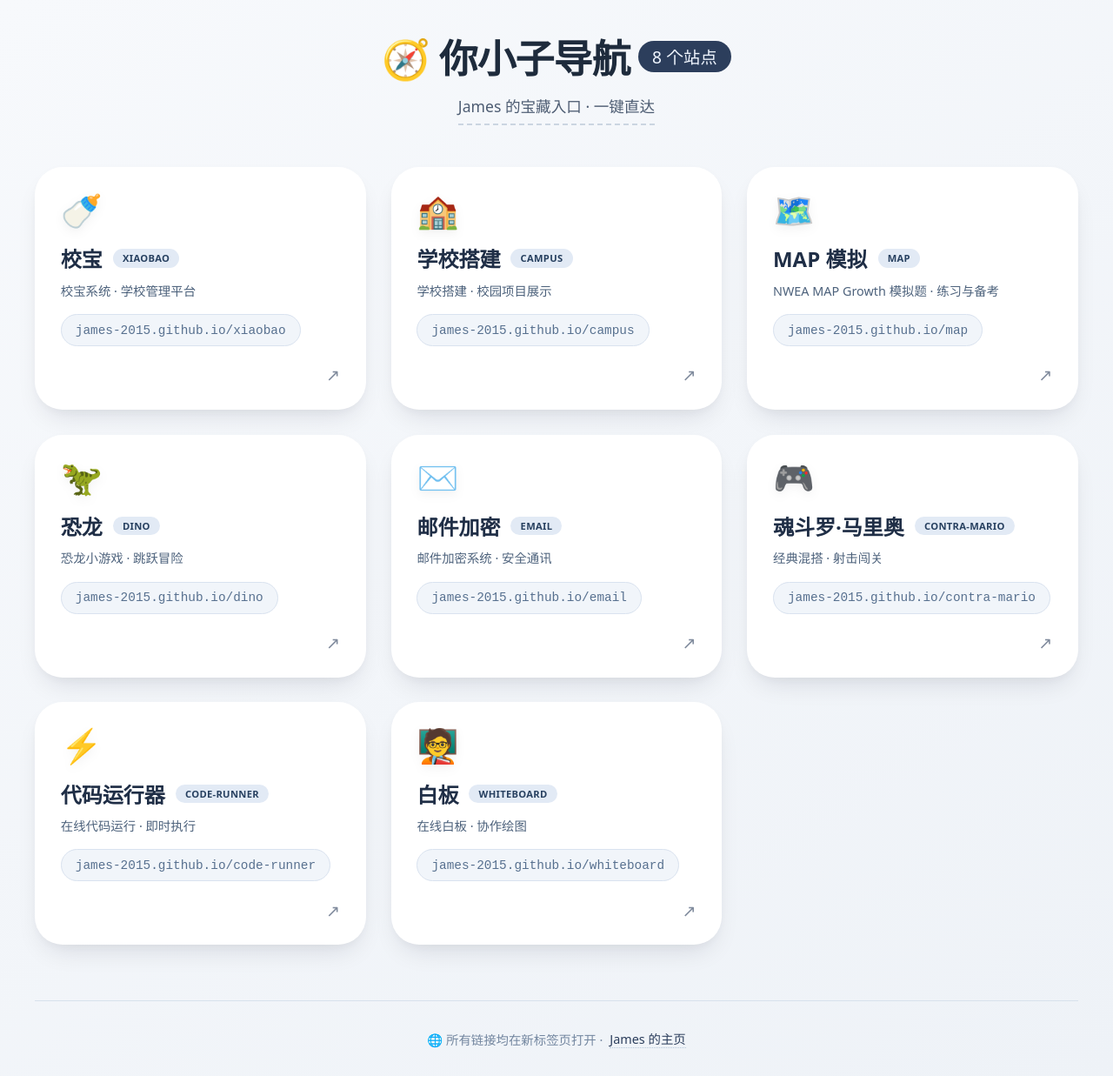
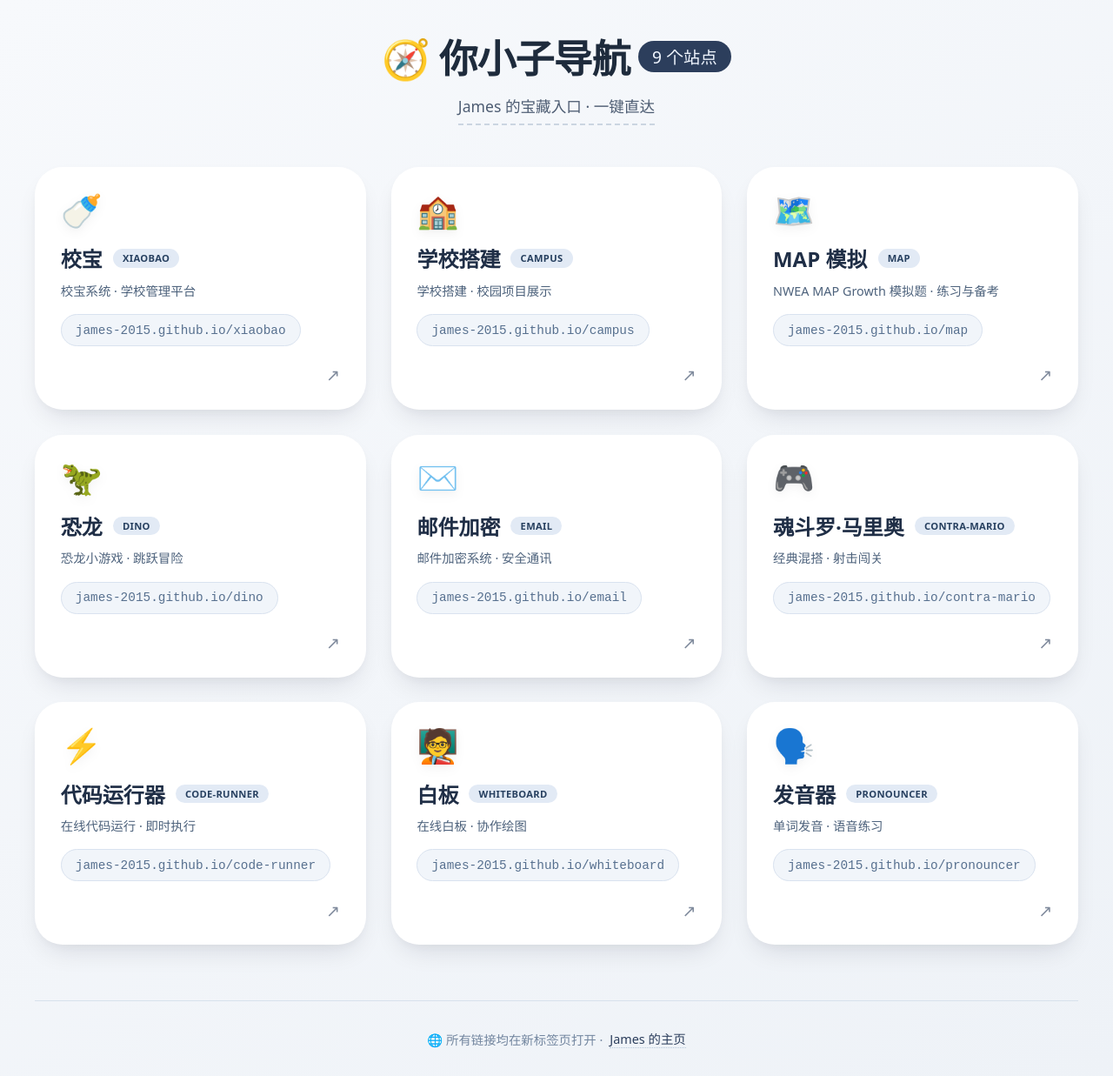
Before and after one commit to James-2015/navigation, a plain HTML site: page index.html in a window 1280 px wide. Shown: the whole page at 87% size. Drawn offline with Linux system fonts and the light colour scheme.

Commit message:
Update index.html

```diff
--- a/index.html
+++ b/index.html
@@ -3,7 +3,7 @@
 <head>
     <meta charset="UTF-8">
     <meta name="viewport" content="width=device-width, initial-scale=1.0">
-    <title>你小子导航 · 八个入口</title>
+    <title>你小子导航 · 九个入口</title>
     <!-- 清新风格，柔和阴影，卡片式导航 -->
     <style>
         * {
@@ -264,7 +264,7 @@
         <div class="header">
             <h1>
                 🧭 你小子导航
-                <span>8 个站点</span>
+                <span>9 个站点</span>
             </h1>
             <div class="subhead">James 的宝藏入口 · 一键直达</div>
         </div>
@@ -369,7 +369,7 @@
                 </a>
             </div>
 
-            <!-- 8. whiteboard —— 白板（新增） -->
+            <!-- 8. whiteboard —— 白板 -->
             <div class="nav-card">
                 <a href="https://james-2015.github.io/whiteboard" class="card-link" target="_blank" rel="noopener noreferrer">
                     <div class="card-icon">🧑‍🏫</div>
@@ -379,6 +379,20 @@
                     </div>
                     <div class="card-desc">在线白板 · 协作绘图</div>
                     <div class="card-url">james-2015.github.io/whiteboard</div>
+                    <div class="card-footer">↗</div>
+                </a>
+            </div>
+
+            <!-- 9. pronouncer —— 发音器（新增） -->
+            <div class="nav-card">
+                <a href="https://james-2015.github.io/pronouncer" class="card-link" target="_blank" rel="noopener noreferrer">
+                    <div class="card-icon">🗣️</div>
+                    <div class="card-title">
+                        发音器
+                        <span class="badge">pronouncer</span>
+                    </div>
+                    <div class="card-desc">单词发音 · 语音练习</div>
+                    <div class="card-url">james-2015.github.io/pronouncer</div>
                     <div class="card-footer">↗</div>
                 </a>
             </div>
```
